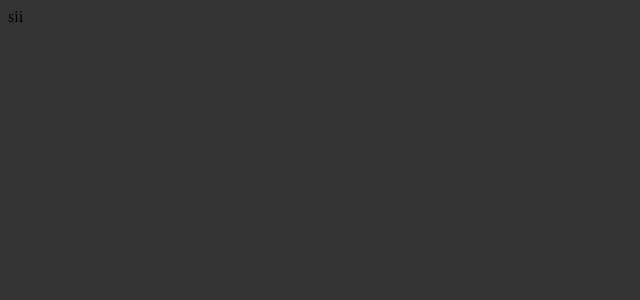
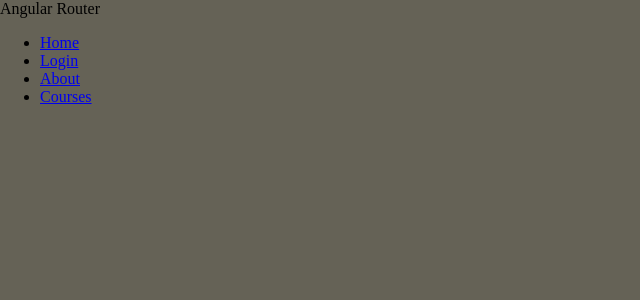
Before and after one commit to William-Fred/Angular-Blog-frontend, an Angular app: page / in a window 1280 px wide. Before the commit this address had no page. Shown: the top 300 px of the page, without its empty margins (0-640 px from the left). Built offline with nearby package versions, Linux system fonts and the light colour scheme.

Commit message:
imports etc..

```diff
--- a/src/app/app.component.html
+++ b/src/app/app.component.html
@@ -1,14 +1,17 @@
-<!DOCTYPE html>
-<html lang="en">
-<head>
-  <meta charset="UTF-8">
-  <meta http-equiv="X-UA-Compatible" content="IE=edge">
-  <meta name="viewport" content="width=device-width, initial-scale=1.0">
-</head>
-<body>
-  <div class="main">
-    sii
-  </div>
-</body>
+<html>
+<div class="main">
+  <nav>
+    <div>
+      <a class="navbar-brand">Angular Router</a>
+      <ul>
+        <li class="nav-item"><a class="nav-link" routerLink="about">Home</a></li>
+        <li class="nav-item"><a class="nav-link" routerLink="Login">Login</a></li>
+        <li class="nav-item"><a class="nav-link" routerLink="about">About</a></li>
+        <li class="nav-item"><a class="nav-link" routerLink="courses">Courses</a></li>
+      </ul>
+    </div>
+  </nav>
+</div>
+
+<router-outlet></router-outlet>
 </html>
-<router-outlet></router-outlet>
--- a/src/app/app.component.scss
+++ b/src/app/app.component.scss
@@ -1,7 +1,6 @@
+//variables
+$background-bg: #656256;
 
-//variables
-
-$background-bg: #333;
 html{
     position: fixed;
     top:0;
--- a/src/app/app.module.ts
+++ b/src/app/app.module.ts
@@ -3,14 +3,16 @@ import { BrowserModule } from '@angular/platform-browser';
 
 import { AppRoutingModule } from './app-routing.module';
 import { AppComponent } from './app.component';
+import { LoginComponent} from './login/login.component'
 
 @NgModule({
   declarations: [
-    AppComponent
+    AppComponent,
+    LoginComponent
   ],
   imports: [
     BrowserModule,
-    AppRoutingModule
+    AppRoutingModule,
   ],
   providers: [],
   bootstrap: [AppComponent]
```
